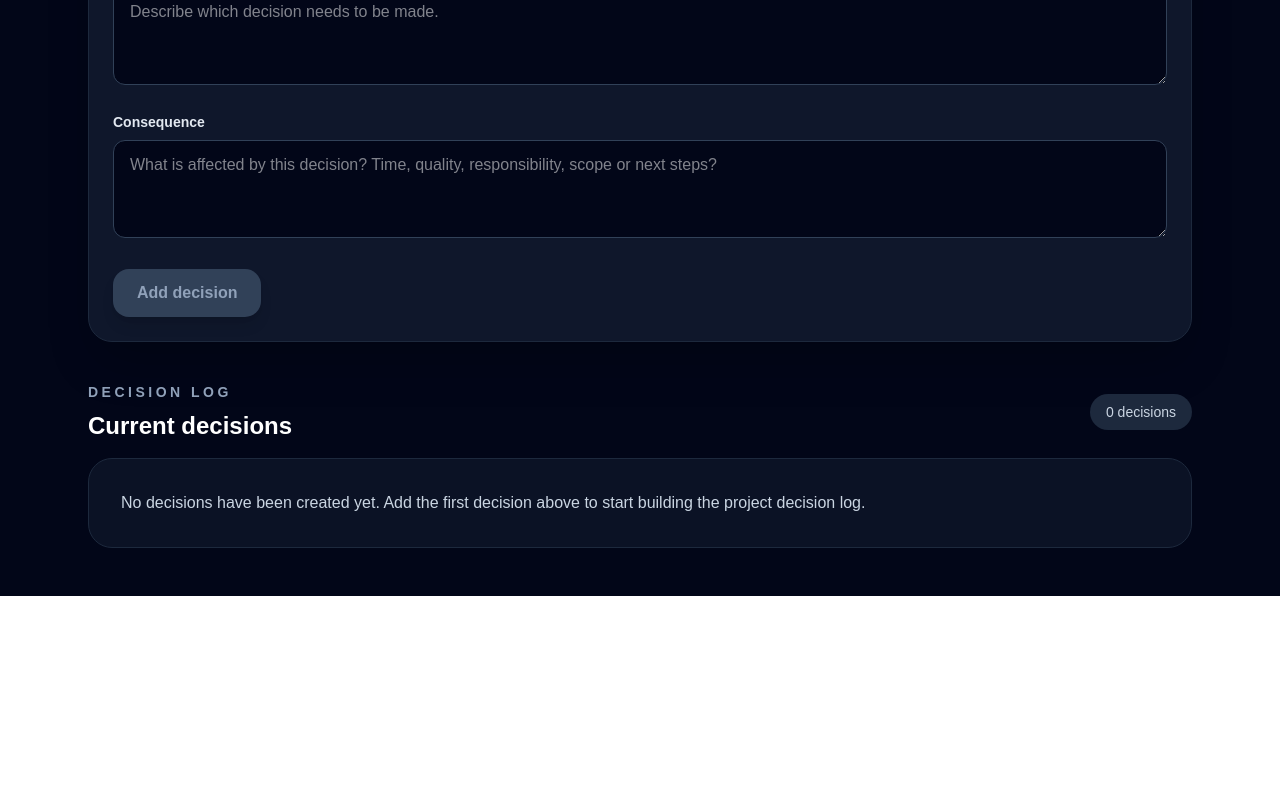
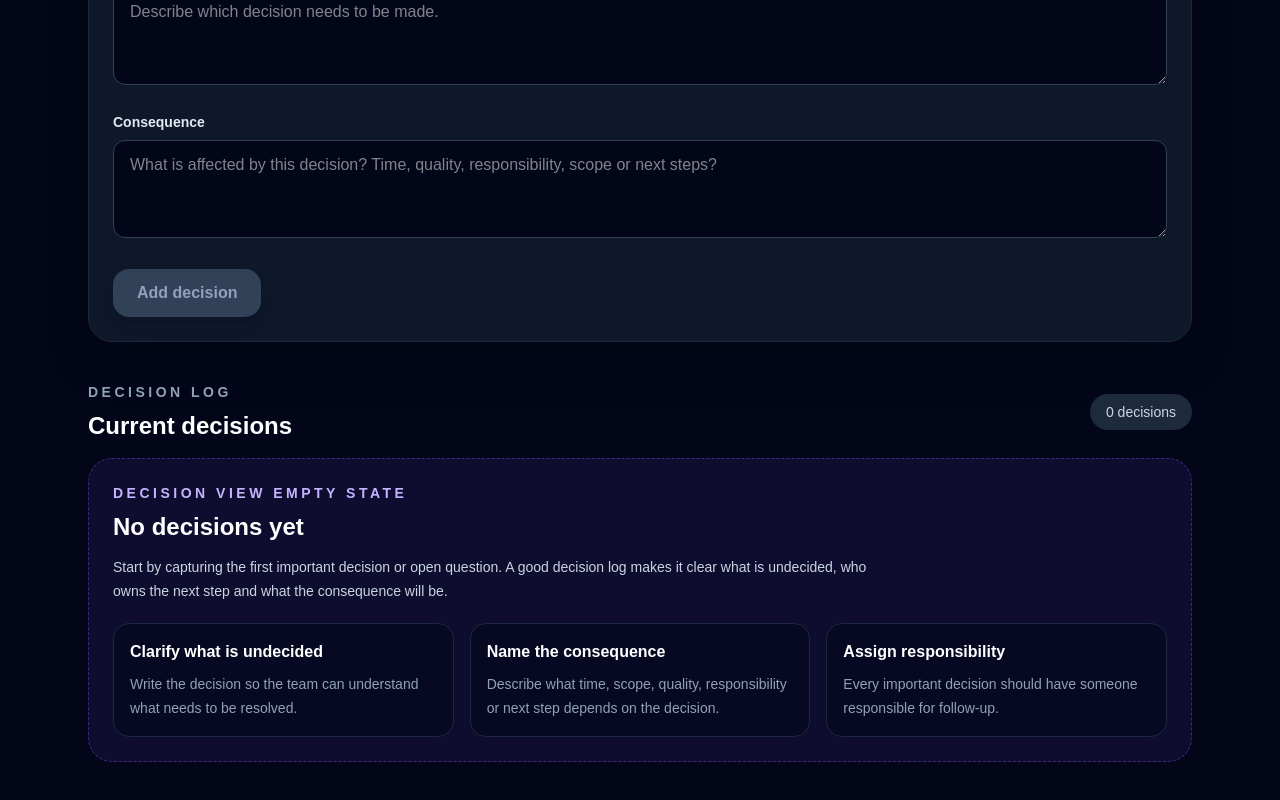
Before and after one commit to Zion8a/project-compass, a Next.js app: page /project-decisions in a window 1280 px wide. Shown: the part 1190-1990 px from the top of the page. Before the commit the page ends 1786 px from the top, so only its background shows below. Built offline with nearby package versions, Linux system fonts and the light colour scheme.

Commit message:
Improve decision view empty state

```diff
--- a/src/app/project-decisions/page.tsx
+++ b/src/app/project-decisions/page.tsx
@@ -539,10 +539,7 @@ export default function ProjectDecisionsPage() {
           </div>
 
           {decisions.length === 0 ? (
-            <div className="rounded-3xl border border-slate-800 bg-slate-900/70 p-8 text-slate-300">
-              No decisions have been created yet. Add the first decision above
-              to start building the project decision log.
-            </div>
+            <DecisionViewEmptyState />
           ) : (
             <div className="grid gap-5">
               {decisions.map((decision) => (
@@ -622,6 +619,51 @@ export default function ProjectDecisionsPage() {
   );
 }
 
+function DecisionViewEmptyState() {
+  return (
+    <section className="rounded-3xl border border-dashed border-violet-500/40 bg-violet-500/10 p-6">
+      <p className="text-sm font-semibold uppercase tracking-[0.25em] text-violet-300">
+        Decision view empty state
+      </p>
+
+      <h2 className="mt-2 text-2xl font-bold">No decisions yet</h2>
+
+      <p className="mt-3 max-w-3xl text-sm leading-6 text-slate-300">
+        Start by capturing the first important decision or open question. A good
+        decision log makes it clear what is undecided, who owns the next step
+        and what the consequence will be.
+      </p>
+
+      <div className="mt-5 grid gap-4 md:grid-cols-3">
+        <EmptyStateTip
+          title="Clarify what is undecided"
+          text="Write the decision so the team can understand what needs to be resolved."
+        />
+
+        <EmptyStateTip
+          title="Name the consequence"
+          text="Describe what time, scope, quality, responsibility or next step depends on the decision."
+        />
+
+        <EmptyStateTip
+          title="Assign responsibility"
+          text="Every important decision should have someone responsible for follow-up."
+        />
+      </div>
+    </section>
+  );
+}
+
+function EmptyStateTip({ title, text }: { title: string; text: string }) {
+  return (
+    <article className="rounded-2xl border border-slate-800 bg-slate-950/60 p-4">
+      <h3 className="font-semibold text-white">{title}</h3>
+
+      <p className="mt-2 text-sm leading-6 text-slate-400">{text}</p>
+    </article>
+  );
+}
+
 function SummaryCard({
   title,
   value,
```
Also changed, not shown: 1 other file (tests, documents, lock files or other folders).
